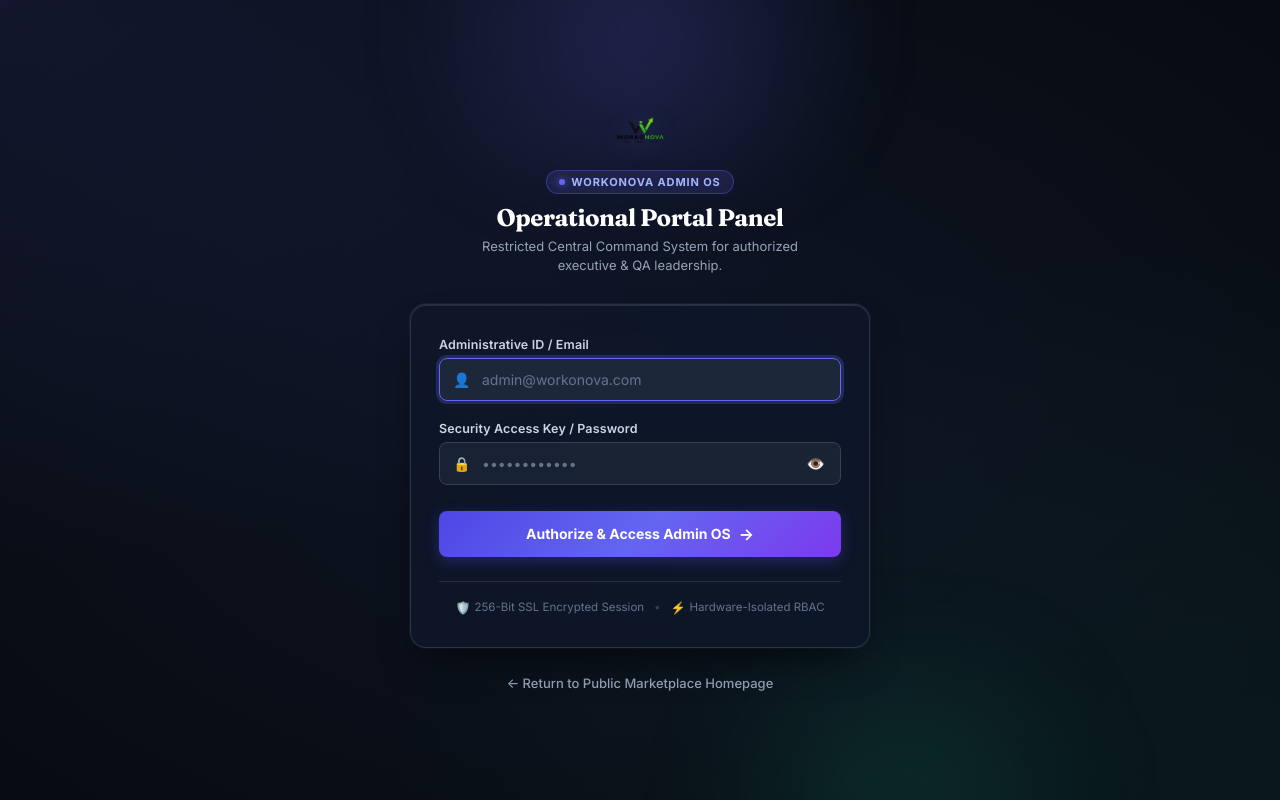
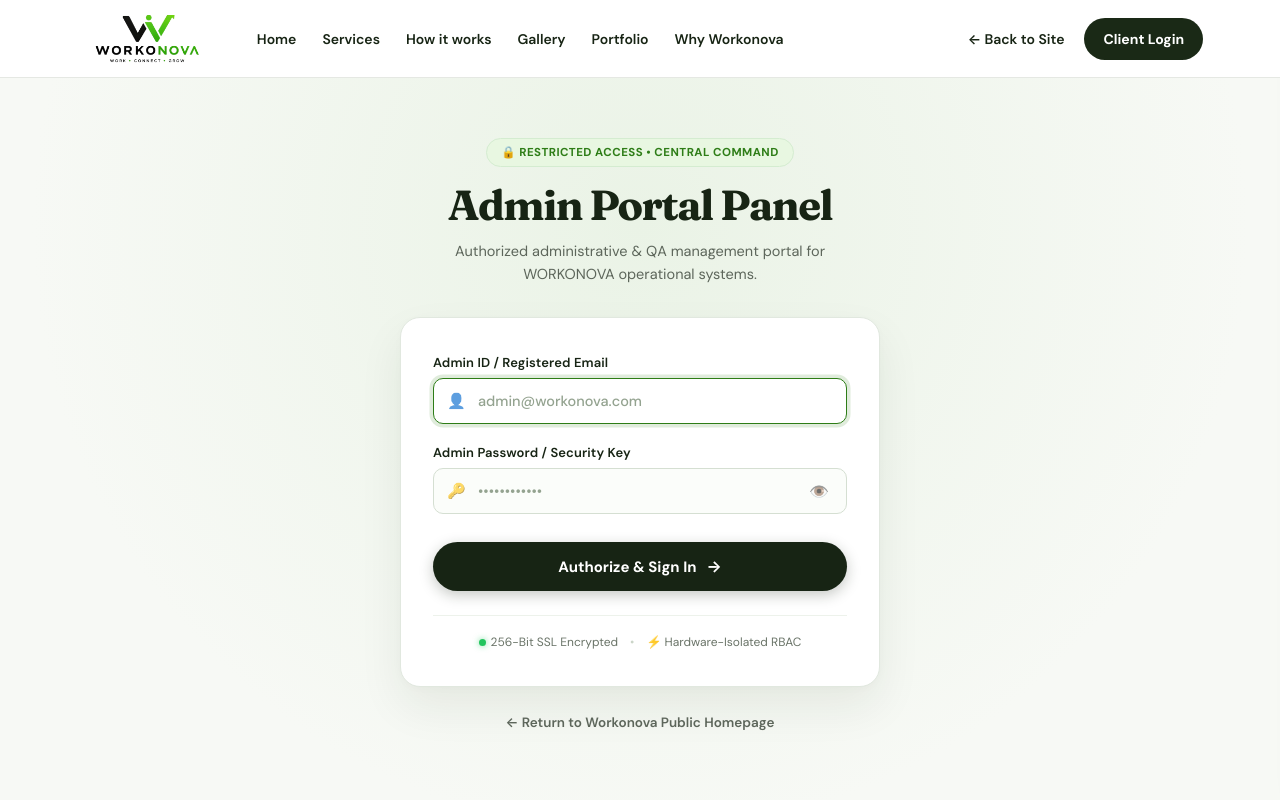
Before and after one commit to sumitbhardwajcs23/workonova, a React (Vite) app in the folder frontend/: page /admin in a window 1280 px wide. Shown: the top 800 px of the page. Built offline with nearby package versions, Linux system fonts and the light colour scheme; no server answers.

Commit message:
style: align admin login page (/admin) with landing page theme, header, footer and typography

```diff
--- a/frontend/src/pages/AdminLogin.css
+++ b/frontend/src/pages/AdminLogin.css
@@ -1,302 +1,242 @@
 /* ═══════════════════════════════════════════════════════════════
-   WORKONOVA ADMIN LOGIN - SECURE COMMAND PORTAL CSS
+   WORKONOVA ADMIN LOGIN - MATCHING LANDING PAGE AESTHETIC
    File: frontend/src/pages/AdminLogin.css
    ═══════════════════════════════════════════════════════════════ */
 
-.al-root {
+.al-page {
   min-height: 100vh;
-  background-color: #080b11;
-  background-image:
-    radial-gradient(at 0% 0%, rgba(99, 102, 241, 0.12) 0px, transparent 50%),
-    radial-gradient(at 100% 100%, rgba(16, 185, 129, 0.08) 0px, transparent 50%),
-    radial-gradient(at 50% 50%, rgba(15, 23, 42, 0.8) 0px, transparent 100%);
+  display: flex;
+  flex-direction: column;
+  background-color: #f7f9f5;
+  font-family: 'DM Sans', -apple-system, BlinkMacSystemFont, 'Segoe UI', Roboto, sans-serif;
+  color: #172414;
+}
+
+.al-main {
+  flex: 1;
   display: flex;
   align-items: center;
   justify-content: center;
-  padding: 32px 16px;
-  position: relative;
-  overflow: hidden;
-  font-family: 'Inter', system-ui, -apple-system, BlinkMacSystemFont, 'Segoe UI', Roboto, sans-serif;
-  color: #f8fafc;
+  padding: 60px 20px 80px;
+  background: radial-gradient(circle at 50% 20%, #eaf3e6 0%, #f7f9f5 70%);
 }
 
-/* Ambient glow blobs */
-.al-glow-top {
-  position: absolute;
-  top: -120px;
-  left: 50%;
-  transform: translateX(-50%);
-  width: 600px;
-  height: 300px;
-  background: radial-gradient(circle, rgba(99, 102, 241, 0.22) 0%, rgba(139, 92, 246, 0) 70%);
-  pointer-events: none;
-  filter: blur(40px);
-}
-
-.al-glow-bottom {
-  position: absolute;
-  bottom: -150px;
-  right: 10%;
-  width: 500px;
-  height: 300px;
-  background: radial-gradient(circle, rgba(16, 185, 129, 0.15) 0%, rgba(6, 182, 212, 0) 70%);
-  pointer-events: none;
-  filter: blur(50px);
-}
-
-.al-container {
+.al-hero-wrap {
   width: 100%;
-  max-width: 460px;
-  position: relative;
-  z-index: 10;
+  max-width: 480px;
   display: flex;
   flex-direction: column;
   align-items: center;
+  text-align: center;
 }
 
-/* Header */
-.al-header {
-  text-align: center;
-  margin-bottom: 28px;
-  display: flex;
-  flex-direction: column;
-  align-items: center;
+/* Eyebrow Pill */
+.al-badge-wrap {
+  margin-bottom: 16px;
 }
 
-.al-logo-link {
+.al-badge-pill {
   display: inline-block;
-  margin-bottom: 14px;
-  transition: transform 0.2s ease;
+  background: #e8f7e1;
+  color: #2e7d17;
+  font-size: 11.5px;
+  font-weight: 700;
+  padding: 6px 14px;
+  border-radius: 9999px;
+  letter-spacing: 0.04em;
+  text-transform: uppercase;
+  border: 1px solid #d4ecd0;
 }
 
-.al-logo-link:hover {
-  transform: scale(1.04);
+/* Headings */
+.al-page-title {
+  font-family: 'Fraunces', Georgia, serif;
+  font-size: clamp(32px, 4vw, 42px);
+  font-weight: 700;
+  color: #172414;
+  letter-spacing: -1.5px;
+  line-height: 1.08;
+  margin: 0 0 12px 0;
 }
 
-.al-logo-img {
-  height: 48px;
-  width: auto;
-  object-fit: contain;
-  filter: drop-shadow(0 4px 12px rgba(99, 102, 241, 0.3));
+.al-page-desc {
+  font-size: 14.5px;
+  color: #5d665b;
+  line-height: 1.55;
+  margin: 0 0 32px 0;
+  max-width: 420px;
 }
 
-.al-badge {
-  display: inline-flex;
-  align-items: center;
-  gap: 6px;
-  background: rgba(99, 102, 241, 0.15);
-  border: 1px solid rgba(99, 102, 241, 0.35);
-  padding: 4px 12px;
-  border-radius: 9999px;
-  font-size: 11px;
-  font-weight: 700;
-  letter-spacing: 0.08em;
-  color: #a5b4fc;
-  text-transform: uppercase;
-  margin-bottom: 12px;
+/* Card */
+.al-form-card {
+  width: 100%;
+  background: #ffffff;
+  border: 1px solid #e1e8df;
+  border-radius: 20px;
+  padding: 36px 32px;
+  box-shadow:
+    0 20px 45px rgba(23, 36, 20, 0.07),
+    0 2px 8px rgba(0, 0, 0, 0.02);
+  text-align: left;
 }
 
-.al-badge-dot {
-  width: 6px;
-  height: 6px;
-  border-radius: 50%;
-  background: #6366f1;
-  box-shadow: 0 0 8px #6366f1;
-}
-
-.al-title {
-  font-size: 24px;
-  font-weight: 800;
-  letter-spacing: -0.02em;
-  color: #ffffff;
-  margin: 0 0 6px 0;
-}
-
-.al-subtitle {
-  font-size: 13px;
-  color: #94a3b8;
-  margin: 0;
-  line-height: 1.5;
-  max-width: 360px;
-}
-
-/* Login Card */
-.al-card {
-  width: 100%;
-  background: rgba(15, 23, 42, 0.85);
-  border: 1px solid rgba(51, 65, 85, 0.7);
-  backdrop-filter: blur(16px);
-  -webkit-backdrop-filter: blur(16px);
-  border-radius: 16px;
-  padding: 32px 28px;
-  box-shadow:
-    0 20px 40px -15px rgba(0, 0, 0, 0.7),
-    0 0 0 1px rgba(255, 255, 255, 0.05),
-    inset 0 1px 0 rgba(255, 255, 255, 0.1);
-}
-
-/* Error Alert */
-.al-alert-error {
+/* Error Callout */
+.al-error-callout {
   display: flex;
   align-items: flex-start;
   gap: 10px;
-  background: rgba(220, 38, 38, 0.15);
-  border: 1px solid rgba(239, 68, 68, 0.4);
-  border-radius: 8px;
+  background: #fef2f2;
+  border: 1px solid #fecaca;
+  color: #b91c1c;
   padding: 12px 14px;
-  margin-bottom: 20px;
-  color: #fca5a5;
+  border-radius: 10px;
   font-size: 13px;
-  line-height: 1.4;
-  animation: alFadeIn 0.25s ease;
+  line-height: 1.45;
+  margin-bottom: 22px;
+  animation: alSlideDown 0.2s ease;
 }
 
-@keyframes alFadeIn {
-  from { opacity: 0; transform: translateY(-4px); }
+@keyframes alSlideDown {
+  from { opacity: 0; transform: translateY(-6px); }
   to { opacity: 1; transform: translateY(0); }
 }
 
-.al-alert-icon {
+.al-error-icon {
   font-size: 16px;
   line-height: 1;
 }
 
-.al-alert-text {
-  flex: 1;
-  font-weight: 500;
-}
-
-/* Form Elements */
-.al-form {
+/* Form */
+.al-form-inner {
   display: flex;
   flex-direction: column;
   gap: 20px;
 }
 
-.al-field-group {
+.al-input-group {
   display: flex;
   flex-direction: column;
-  gap: 6px;
+  gap: 7px;
 }
 
-.al-label-row {
+.al-label-flex {
   display: flex;
   justify-content: space-between;
   align-items: center;
 }
 
-.al-label {
-  font-size: 12.5px;
+.al-form-label {
+  font-size: 13px;
   font-weight: 600;
-  color: #cbd5e1;
+  color: #172414;
   letter-spacing: 0.01em;
 }
 
-.al-input-wrap {
+.al-input-box {
   position: relative;
   display: flex;
   align-items: center;
 }
 
-.al-input-icon {
+.al-box-icon {
   position: absolute;
   left: 14px;
-  font-size: 14px;
-  color: #64748b;
+  font-size: 15px;
   pointer-events: none;
+  opacity: 0.7;
 }
 
-.al-input {
+.al-text-input {
   width: 100%;
-  background: rgba(30, 41, 59, 0.7);
-  border: 1px solid #334155;
-  border-radius: 8px;
-  padding: 12px 14px 12px 42px;
-  color: #ffffff;
-  font-size: 14px;
+  background: #fbfdfa;
+  border: 1.5px solid #d5dfd2;
+  border-radius: 10px;
+  padding: 13px 14px 13px 44px;
+  color: #172414;
+  font-size: 14.5px;
   font-family: inherit;
+  font-weight: 500;
   transition: all 0.2s ease;
 }
 
-.al-input:focus {
+.al-text-input:focus {
   outline: none;
-  border-color: #6366f1;
-  background: rgba(30, 41, 59, 0.95);
-  box-shadow: 0 0 0 3px rgba(99, 102, 241, 0.25);
+  background: #ffffff;
+  border-color: #2e7d17;
+  box-shadow: 0 0 0 3.5px rgba(46, 125, 23, 0.15);
 }
 
-.al-input::placeholder {
-  color: #64748b;
+.al-text-input::placeholder {
+  color: #94a390;
 }
 
-.al-eye-btn {
+.al-toggle-eye {
   position: absolute;
   right: 12px;
   background: none;
   border: none;
-  color: #94a3b8;
+  padding: 6px;
+  font-size: 16px;
   cursor: pointer;
-  padding: 4px;
-  font-size: 15px;
+  opacity: 0.65;
+  transition: opacity 0.2s;
   display: flex;
   align-items: center;
   justify-content: center;
-  border-radius: 4px;
-  transition: color 0.2s;
 }
 
-.al-eye-btn:hover {
-  color: #ffffff;
+.al-toggle-eye:hover {
+  opacity: 1;
 }
 
-/* Submit Button */
-.al-submit-btn {
+/* Submit Pill Button */
+.al-submit-pill {
   display: flex;
   align-items: center;
   justify-content: center;
-  gap: 8px;
+  gap: 10px;
   width: 100%;
-  background: linear-gradient(135deg, #4f46e5 0%, #6366f1 50%, #7c3aed 100%);
+  background: #172414;
   color: #ffffff;
-  font-size: 14px;
+  font-size: 15px;
   font-weight: 700;
   border: none;
-  border-radius: 8px;
-  padding: 13px 20px;
+  border-radius: 9999px;
+  padding: 14px 24px;
   cursor: pointer;
   transition: all 0.25s cubic-bezier(0.4, 0, 0.2, 1);
-  box-shadow: 0 4px 14px rgba(79, 70, 229, 0.35);
-  margin-top: 6px;
+  box-shadow: 0 4px 14px rgba(23, 36, 20, 0.25);
+  margin-top: 8px;
 }
 
-.al-submit-btn:hover:not(:disabled) {
+.al-submit-pill:hover:not(:disabled) {
+  background: #253d20;
   transform: translateY(-1px);
-  box-shadow: 0 6px 20px rgba(79, 70, 229, 0.5);
-  background: linear-gradient(135deg, #4338ca 0%, #4f46e5 50%, #6d28d9 100%);
+  box-shadow: 0 6px 18px rgba(23, 36, 20, 0.35);
 }
 
-.al-submit-btn:active:not(:disabled) {
+.al-submit-pill:active:not(:disabled) {
   transform: translateY(0);
 }
 
-.al-submit-btn.loading {
+.al-submit-pill.is-loading {
   opacity: 0.85;
   cursor: wait;
 }
 
-.al-submit-arrow {
+.al-arrow-icon {
   font-size: 16px;
   transition: transform 0.2s ease;
 }
 
-.al-submit-btn:hover:not(:disabled) .al-submit-arrow {
-  transform: translateX(3px);
+.al-submit-pill:hover:not(:disabled) .al-arrow-icon {
+  transform: translateX(4px);
 }
 
-.al-spinner {
+.al-spinner-leaf {
   width: 16px;
   height: 16px;
-  border: 2px solid rgba(255, 255, 255, 0.3);
+  border: 2.5px solid rgba(255, 255, 255, 0.3);
   border-top-color: #ffffff;
   border-radius: 50%;
   animation: alSpin 0.7s linear infinite;
@@ -306,68 +246,66 @@
   to { transform: rotate(360deg); }
 }
 
-/* Security Footer inside Card */
-.al-security-footer {
+/* Security Footer in Card */
+.al-sec-row {
   margin-top: 24px;
   padding-top: 18px;
-  border-top: 1px solid rgba(51, 65, 85, 0.6);
+  border-top: 1px solid #edf2eb;
   display: flex;
   align-items: center;
   justify-content: center;
-  gap: 10px;
-  font-size: 11.5px;
-  color: #64748b;
+  gap: 12px;
+  font-size: 12px;
+  color: #6a7468;
 }
 
-.al-sec-item {
+.al-sec-badge {
   display: flex;
   align-items: center;
-  gap: 4px;
+  gap: 5px;
 }
 
-.al-sec-icon {
-  font-size: 12px;
+.al-dot-green {
+  width: 7px;
+  height: 7px;
+  border-radius: 50%;
+  background: #22c55e;
+  box-shadow: 0 0 6px rgba(34, 197, 94, 0.6);
 }
 
-.al-sec-divider {
-  color: #334155;
+.al-sec-dot {
+  color: #cbd5c8;
 }
 
-/* Footer Navigation */
-.al-foot-links {
+/* Back Link */
+.al-back-wrap {
   margin-top: 24px;
-  text-align: center;
 }
 
-.al-home-link {
-  color: #94a3b8;
-  font-size: 13px;
+.al-home-return {
+  color: #5d665b;
+  font-size: 13.5px;
+  font-weight: 600;
   text-decoration: none;
-  font-weight: 500;
   transition: color 0.2s ease;
-  display: inline-flex;
-  align-items: center;
-  gap: 6px;
 }
 
-.al-home-link:hover {
-  color: #38bdf8;
+.al-home-return:hover {
+  color: #172414;
   text-decoration: underline;
 }
 
-/* Responsive adjustments */
-@media (max-width: 480px) {
-  .al-card {
-    padding: 24px 18px;
+/* Responsive */
+@media (max-width: 520px) {
+  .al-form-card {
+    padding: 26px 20px;
+    border-radius: 16px;
   }
-  .al-title {
-    font-size: 21px;
-  }
-  .al-security-footer {
+  .al-sec-row {
     flex-direction: column;
     gap: 6px;
   }
-  .al-sec-divider {
+  .al-sec-dot {
     display: none;
   }
 }
--- a/frontend/src/pages/AdminLogin.tsx
+++ b/frontend/src/pages/AdminLogin.tsx
@@ -10,6 +10,7 @@
   const [showPassword, setShowPassword] = useState(false);
   const [error, setError] = useState('');
   const [loading, setLoading] = useState(false);
+  const [mobileOpen, setMobileOpen] = useState(false);
 
   const navigate = useNavigate();
   const currentUser = getUser();
@@ -44,7 +45,7 @@
       const data = await res.json();
 
       if (!res.ok) {
-        throw new Error(data.error || 'Authentication failed. Please check your credentials.');
+        throw new Error(data.error || 'Authentication failed. Please verify your credentials.');
       }
 
       if (data.user?.role !== 'admin' && data.user?.role !== 'qa_admin') {
@@ -61,43 +62,77 @@
   };
 
   return (
-    <div className="al-root">
-      {/* Background glowing ambience */}
-      <div className="al-glow-top" />
-      <div className="al-glow-bottom" />
+    <div className="al-page">
+      {/* ══ HEADER (Exact Landing Page Style) ══ */}
+      <header>
+        <Link to="/" className="brand">
+          <img src="/assets/workonova-logo.webp" alt="Workonova" />
+        </Link>
+        <nav>
+          <Link to="/">Home</Link>
+          <Link to="/#services">Services</Link>
+          <Link to="/#process">How it works</Link>
+          <Link to="/#gallery">Gallery</Link>
+          <Link to="/#portfolio">Portfolio</Link>
+          <Link to="/#why">Why Workonova</Link>
+        </nav>
+        <div className="head-actions">
+          <Link to="/" className="btn-ghost">← Back to Site</Link>
+          <Link to="/?modal=login" className="btn-pill">Client Login</Link>
+          <button className="hamburger" aria-label="Open menu" onClick={() => setMobileOpen(true)}>☰</button>
+        </div>
+      </header>
 
-      <div className="al-container">
-        {/* Brand Header */}
-        <div className="al-header">
-          <Link to="/" className="al-logo-link" title="Return to Workonova Home">
-            <img src="/assets/workonova-logo.webp" alt="Workonova" className="al-logo-img" />
+      {/* ══ MOBILE MENU ══ */}
+      {mobileOpen && <div className="menu-backdrop is-open" onClick={() => setMobileOpen(false)} />}
+      <aside className={`mobile-menu${mobileOpen ? ' is-open' : ''}`}>
+        <button className="menu-close" onClick={() => setMobileOpen(false)}>×</button>
+        <Link to="/" className="brand" onClick={() => setMobileOpen(false)}>
+          <img src="/assets/workonova-logo.webp" alt="Workonova" />
         </Link>
-          <div className="al-badge">
-            <span className="al-badge-dot" />
-            WORKONOVA ADMIN OS
+        <nav>
+          <Link to="/" onClick={() => setMobileOpen(false)}>Home</Link>
+          <Link to="/#services" onClick={() => setMobileOpen(false)}>Services</Link>
+          <Link to="/#process" onClick={() => setMobileOpen(false)}>How it works</Link>
+          <Link to="/#gallery" onClick={() => setMobileOpen(false)}>Gallery</Link>
+          <Link to="/#portfolio" onClick={() => setMobileOpen(false)}>Portfolio</Link>
+          <Link to="/#why" onClick={() => setMobileOpen(false)}>Why Workonova</Link>
+        </nav>
+        <div className="mobile-account">
+          <Link to="/" className="btn-ghost" onClick={() => setMobileOpen(false)}>← Back to Site</Link>
+          <Link to="/?modal=login" className="btn-pill" onClick={() => setMobileOpen(false)}>Client Login</Link>
         </div>
-          <h1 className="al-title">Operational Portal Panel</h1>
-          <p className="al-subtitle">
-            Restricted Central Command System for authorized executive &amp; QA leadership.
-          </p>
+      </aside>
+
+      {/* ══ MAIN ADMIN LOGIN SECTION (Landing Page Aesthetic) ══ */}
+      <main className="al-main">
+        <div className="al-hero-wrap">
+          {/* Eyebrow badge matching landing page */}
+          <div className="al-badge-wrap">
+            <span className="al-badge-pill">🔒 RESTRICTED ACCESS • CENTRAL COMMAND</span>
           </div>
 
-        {/* Login Card */}
-        <div className="al-card">
+          <h1 className="al-page-title">Admin Portal Panel</h1>
+          <p className="al-page-desc">
+            Authorized administrative &amp; QA management portal for WORKONOVA operational systems.
+          </p>
+
+          {/* Clean Card matching landing page palette */}
+          <div className="al-form-card">
             {error && (
-            <div className="al-alert-error" role="alert">
-              <span className="al-alert-icon">⚠️</span>
-              <div className="al-alert-text">{error}</div>
+              <div className="al-error-callout" role="alert">
+                <span className="al-error-icon">⚠️</span>
+                <span>{error}</span>
               </div>
             )}
 
-          <form onSubmit={handleSubmit} className="al-form">
-            <div className="al-field-group">
-              <label className="al-label" htmlFor="admin-email">
-                Administrative ID / Email
+            <form onSubmit={handleSubmit} className="al-form-inner">
+              <div className="al-input-group">
+                <label className="al-form-label" htmlFor="admin-email">
+                  Admin ID / Registered Email
                 </label>
-              <div className="al-input-wrap">
-                <span className="al-input-icon">👤</span>
+                <div className="al-input-box">
+                  <span className="al-box-icon">👤</span>
                   <input
                     id="admin-email"
                     type="email"
@@ -105,34 +140,34 @@
                     autoFocus
                     autoComplete="username"
                     placeholder="admin@workonova.com"
-                  className="al-input"
+                    className="al-text-input"
                     value={email}
                     onChange={(e) => setEmail(e.target.value)}
                   />
                 </div>
               </div>
 
-            <div className="al-field-group">
-              <div className="al-label-row">
-                <label className="al-label" htmlFor="admin-password">
-                  Security Access Key / Password
+              <div className="al-input-group">
+                <div className="al-label-flex">
+                  <label className="al-form-label" htmlFor="admin-password">
+                    Admin Password / Security Key
                   </label>
                 </div>
-              <div className="al-input-wrap">
-                <span className="al-input-icon">🔒</span>
+                <div className="al-input-box">
+                  <span className="al-box-icon">🔑</span>
                   <input
                     id="admin-password"
                     type={showPassword ? 'text' : 'password'}
                     required
                     autoComplete="current-password"
                     placeholder="••••••••••••"
-                  className="al-input"
+                    className="al-text-input"
                     value={password}
                     onChange={(e) => setPassword(e.target.value)}
                   />
                   <button
                     type="button"
-                  className="al-eye-btn"
+                    className="al-toggle-eye"
                     onClick={() => setShowPassword(!showPassword)}
                     tabIndex={-1}
                     aria-label={showPassword ? 'Hide password' : 'Show password'}
@@ -145,42 +180,77 @@
               <button
                 type="submit"
                 disabled={loading}
-              className={`al-submit-btn ${loading ? 'loading' : ''}`}
+                className={`al-submit-pill ${loading ? 'is-loading' : ''}`}
               >
                 {loading ? (
                   <>
-                  <span className="al-spinner" />
-                  <span>Authenticating Command Clearance...</span>
+                    <span className="al-spinner-leaf" />
+                    <span>Verifying Credentials...</span>
                   </>
                 ) : (
                   <>
-                  <span>Authorize &amp; Access Admin OS</span>
-                  <span className="al-submit-arrow">→</span>
+                    <span>Authorize &amp; Sign In</span>
+                    <span className="al-arrow-icon">→</span>
                   </>
                 )}
               </button>
             </form>
 
-          <div className="al-security-footer">
-            <div className="al-sec-item">
-              <span className="al-sec-icon">🛡️</span>
-              <span>256-Bit SSL Encrypted Session</span>
+            <div className="al-sec-row">
+              <div className="al-sec-badge">
+                <span className="al-dot-green" />
+                <span>256-Bit SSL Encrypted</span>
               </div>
-            <div className="al-sec-divider">•</div>
-            <div className="al-sec-item">
-              <span className="al-sec-icon">⚡</span>
-              <span>Hardware-Isolated RBAC</span>
+              <span className="al-sec-dot">•</span>
+              <div className="al-sec-badge">
+                <span>⚡ Hardware-Isolated RBAC</span>
               </div>
             </div>
           </div>
 
-        {/* Bottom Navigation */}
-        <div className="al-foot-links">
-          <Link to="/" className="al-home-link">
-            ← Return to Public Marketplace Homepage
+          <div className="al-back-wrap">
+            <Link to="/" className="al-home-return">
+              ← Return to Workonova Public Homepage
             </Link>
           </div>
         </div>
+      </main>
+
+      {/* ══ FOOTER (Exact Landing Page Style) ══ */}
+      <footer className="lp-footer">
+        <div>
+          <Link className="brand lp-footer-brand" to="/"><img src="/assets/workonova-logo.webp" alt="Workonova" /></Link>
+          <p>Premium creative and tech solutions, delivered without the usual hassle.</p>
+          <div className="lp-socials">
+            <a href="https://instagram.com/workonova_com" target="_blank" rel="noopener noreferrer">Instagram @workonova_com</a>
+            <a href="https://facebook.com/workonovaofficial" target="_blank" rel="noopener noreferrer">Facebook /workonovaofficial</a>
+            <a href="https://youtube.com/@workonova_com" target="_blank" rel="noopener noreferrer">YouTube @workonova_com</a>
+          </div>
+        </div>
+        <div>
+          <h4>Contact</h4>
+          <a href="tel:+918077717422">Call: +91 8077 717 422</a>
+          <a href="https://wa.me/917983264117">WhatsApp: 7983264117</a>
+          <a href="mailto:contact@workonova.com">contact@workonova.com</a>
+        </div>
+        <div>
+          <h4>Legal Policies</h4>
+          <Link to="/#top" className="lp-footer-link">Privacy Policy</Link>
+          <Link to="/#top" className="lp-footer-link">Terms &amp; Conditions</Link>
+          <Link to="/#top" className="lp-footer-link">Disclaimer</Link>
+          <Link to="/#top" className="lp-footer-link">Refund &amp; Cancellation Policy</Link>
+        </div>
+        <div>
+          <h4>Our Services</h4>
+          <Link to="/#services">Graphic Designing</Link>
+          <Link to="/#services">Video Editing</Link>
+          <Link to="/#services">3D Design &amp; Modeling</Link>
+          <Link to="/#services">VFX &amp; Motion Graphics</Link>
+          <Link to="/#services">Digital Marketing</Link>
+          <Link to="/#services">Website, Software, Mobile &amp; AI</Link>
+        </div>
+        <small>Copyright 2026 Workonova. All rights reserved.</small>
+      </footer>
     </div>
   );
 }
```
Lines whose indentation alone changed are shown as unchanged.
